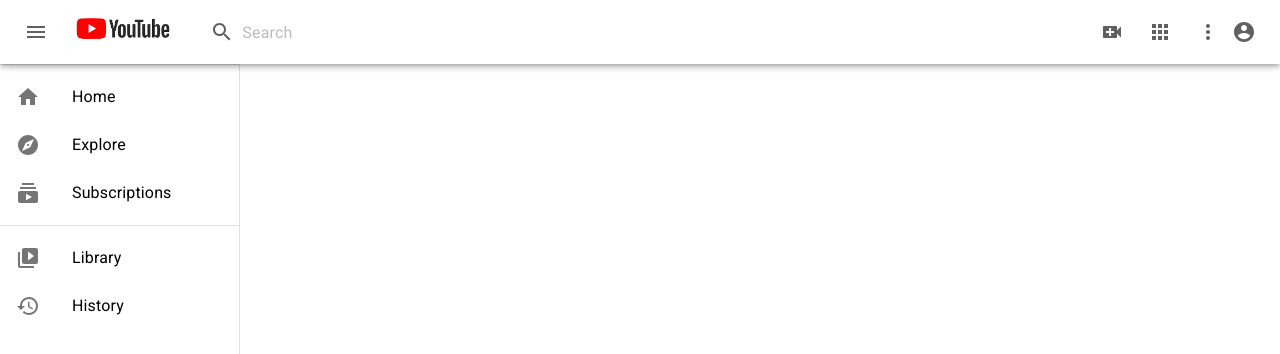
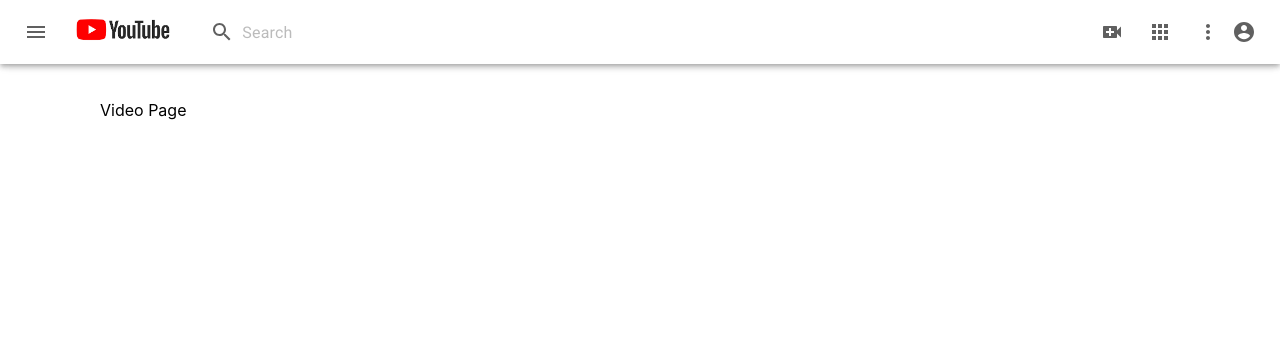
Before and after one commit to salikadave/react-youtube-clone, a React (Create React App) app: page /watch/1 in a window 1280 px wide. Shown: the top 354 px of the page. Built offline with nearby package versions, Linux system fonts and the light colour scheme.

Commit message:
change layout logic

```diff
--- a/src/App.js
+++ b/src/App.js
@@ -1,17 +1,28 @@
 import { Switch, Route } from "react-router-dom";
+import { useState } from "react";
 
 import HomePage from "./pages/HomePage";
 import VideoPage from "./pages/VideoPage";
-
+import HomeSidebar from "./components/layout/HomeSidebar";
 import Layout from "./components/layout/Layout";
 
 function App() {
+  const [openHomeDrawer, setHomeDrawer] = useState(true);
+  const drawerHomeToggle = () => {
+    setHomeDrawer((prevState) => {
+      setHomeDrawer(!prevState);
+    });
+  };
+
   return (
     <div>
-      <Layout>
+      <Layout drawerHomeToggle={drawerHomeToggle}>
         <Switch>
           <Route path="/" exact>
-            <HomePage />
+            <HomeSidebar
+              isOpen={openHomeDrawer}
+              drawerToggle={drawerHomeToggle}
+            />
           </Route>
           <Route path="/watch">
             <VideoPage />
--- a/src/components/layout/HomeSidebar.js
+++ b/src/components/layout/HomeSidebar.js
@@ -182,7 +182,7 @@ export default function MiniDrawer(props) {
       </Drawer>
       <main className={classes.content}>
         <div className={classes.toolbar} />
-
+        Hello
         <Typography paragraph></Typography>
         <Typography paragraph></Typography>
       </main>
--- a/src/components/layout/Layout.js
+++ b/src/components/layout/Layout.js
@@ -3,7 +3,6 @@ import { useLocation } from "react-router-dom";
 
 import Header from "./Header";
 import Sidebar from "./Sidebar";
-import HomeSidebar from "./HomeSidebar";
 
 const Layout = (props) => {
   const [openDrawer, setOpenDrawer] = useState(false); // Video Sidebar
@@ -12,23 +11,14 @@ const Layout = (props) => {
       setOpenDrawer(!prevState);
     });
   };
-  const [openHomeDrawer, setHomeDrawer] = useState(true);
-  const drawerHomeToggle = () => {
-    setHomeDrawer((prevState) => {
-      setHomeDrawer(!prevState);
-    });
-  };
   const location = useLocation();
-  let sidebarType = "home";
+  let sidebarType = "";
   let toggleFunction = "";
   if (location.pathname === "/watch") {
     toggleFunction = drawerToggle;
     sidebarType = <Sidebar isOpen={openDrawer} drawerToggle={drawerToggle} />;
   } else {
-    toggleFunction = drawerHomeToggle;
-    sidebarType = (
-      <HomeSidebar isOpen={openHomeDrawer} drawerToggle={drawerHomeToggle} />
-    );
+    toggleFunction = props.drawerHomeToggle;
   }
   return (
     <div>
--- a/src/pages/VideoPage.js
+++ b/src/pages/VideoPage.js
@@ -1,5 +1,5 @@
 const VideoPage = (props) => {
-  return <div>Video Page</div>;
+  return <div style={{ padding: 100 }}>Video Page</div>;
 };
 
 export default VideoPage;
```
